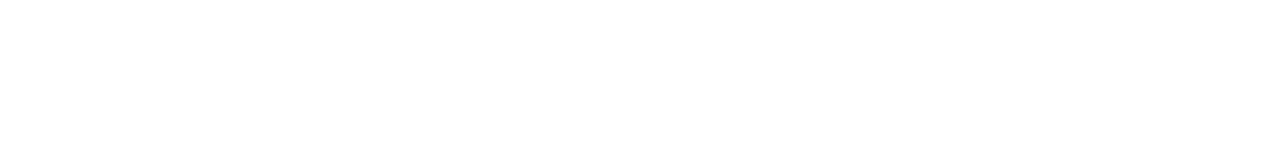
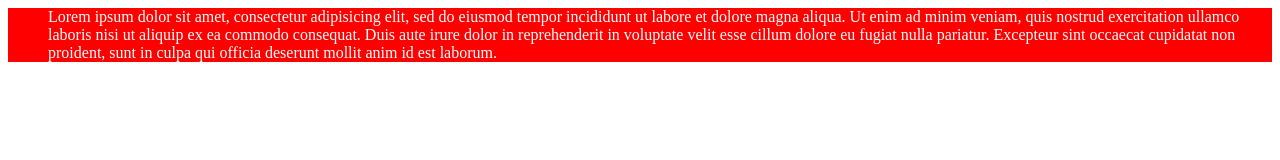
Before and after one commit to MiqueiasSevero/ProjetoSenac, a plain HTML site: page index.html in a window 1280 px wide. Drawn offline with Linux system fonts and the light colour scheme.

Commit message:
adcionado div com texto

```diff
--- a/estilo.css
+++ b/estilo.css
@@ -0,0 +1,5 @@
+.texto{
+	background-color: red;
+	color: white;
+
+}
--- a/index.html
+++ b/index.html
@@ -3,5 +3,11 @@
 	<link rel="stylesheet" type="text/css" href="estilo.css">
 </head>
 <body>
+	<dir class="texto">Lorem ipsum dolor sit amet, consectetur adipisicing elit, sed do eiusmod
+	tempor incididunt ut labore et dolore magna aliqua. Ut enim ad minim veniam,
+	quis nostrud exercitation ullamco laboris nisi ut aliquip ex ea commodo
+	consequat. Duis aute irure dolor in reprehenderit in voluptate velit esse
+	cillum dolore eu fugiat nulla pariatur. Excepteur sint occaecat cupidatat non
+	proident, sunt in culpa qui officia deserunt mollit anim id est laborum.</dir>
 </body>
 </html>
```
